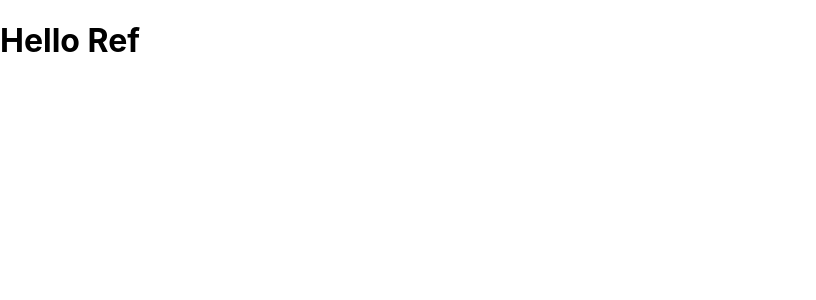
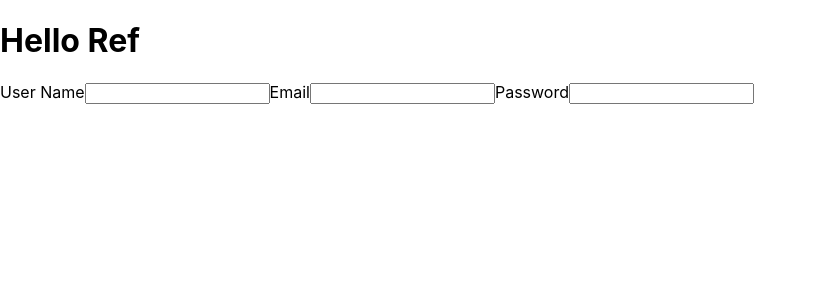
Before and after one commit to mrChernicharo/react-ref, a Next.js app: page / in a window 1280 px wide. Shown: the top 300 px of the page, without its empty margins (0-816 px from the left). Built offline with nearby package versions, Linux system fonts and the light colour scheme.

Commit message:
criando refs

```diff
--- a/pages/index.tsx
+++ b/pages/index.tsx
@@ -10,6 +10,18 @@ export default function Home() {
   return (
     <div>
       <h1>Hello Ref</h1>
+      <label htmlFor="user-name">
+        User Name
+        <input ref={nameInputRef} id="user-name" type="text" />
+      </label>
+      <label htmlFor="email">
+        Email
+        <input ref={emailInputRef} id="email" type="text" />
+      </label>
+      <label htmlFor="password">
+        Password
+        <input ref={passwordInputRef} id="password" type="text" />
+      </label>
     </div>
   );
 }
```
